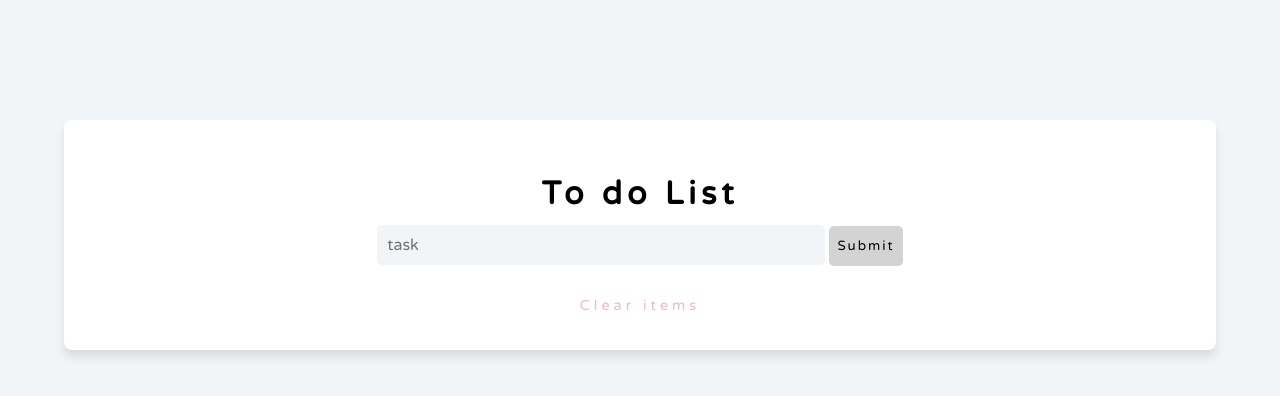
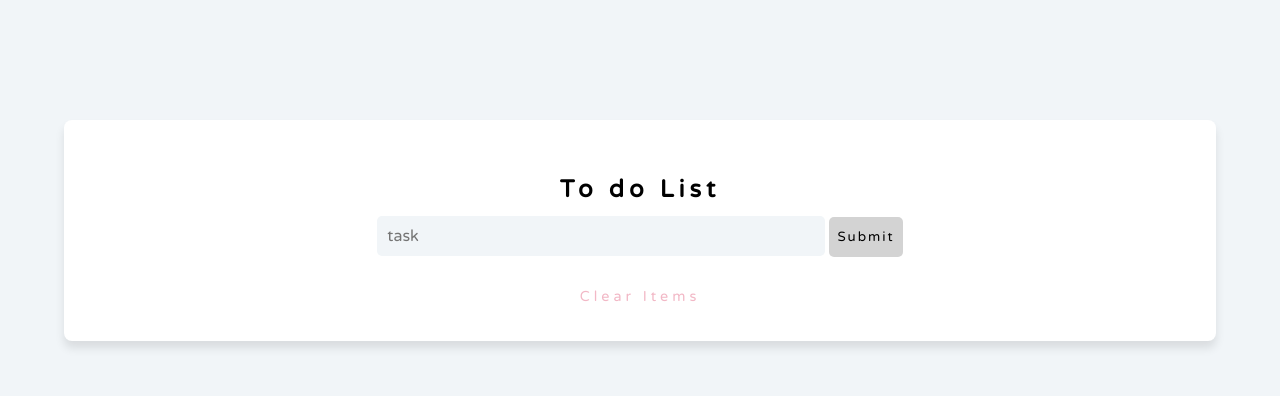
Before and after one commit to twentyfive21/to-do-list, a plain HTML site: page index.html in a window 1280 px wide. Drawn offline with Linux system fonts and the light colour scheme.

Commit message:
added small css changes and added a few more comments

```diff
--- a/index.html
+++ b/index.html
@@ -30,7 +30,7 @@
                 </section>
             <!-- clear button -->
             <button type="button" class="clear-btn">
-              Clear items
+              Clear Items
             </button>
           </div>
     </section>
--- a/style.css
+++ b/style.css
@@ -25,7 +25,7 @@ body {
 }
 
 h1 {
-    font-size: 2rem;
+    font-size: 1.5rem;
     letter-spacing: 5px;
     margin-top: 20px;
   }
```
